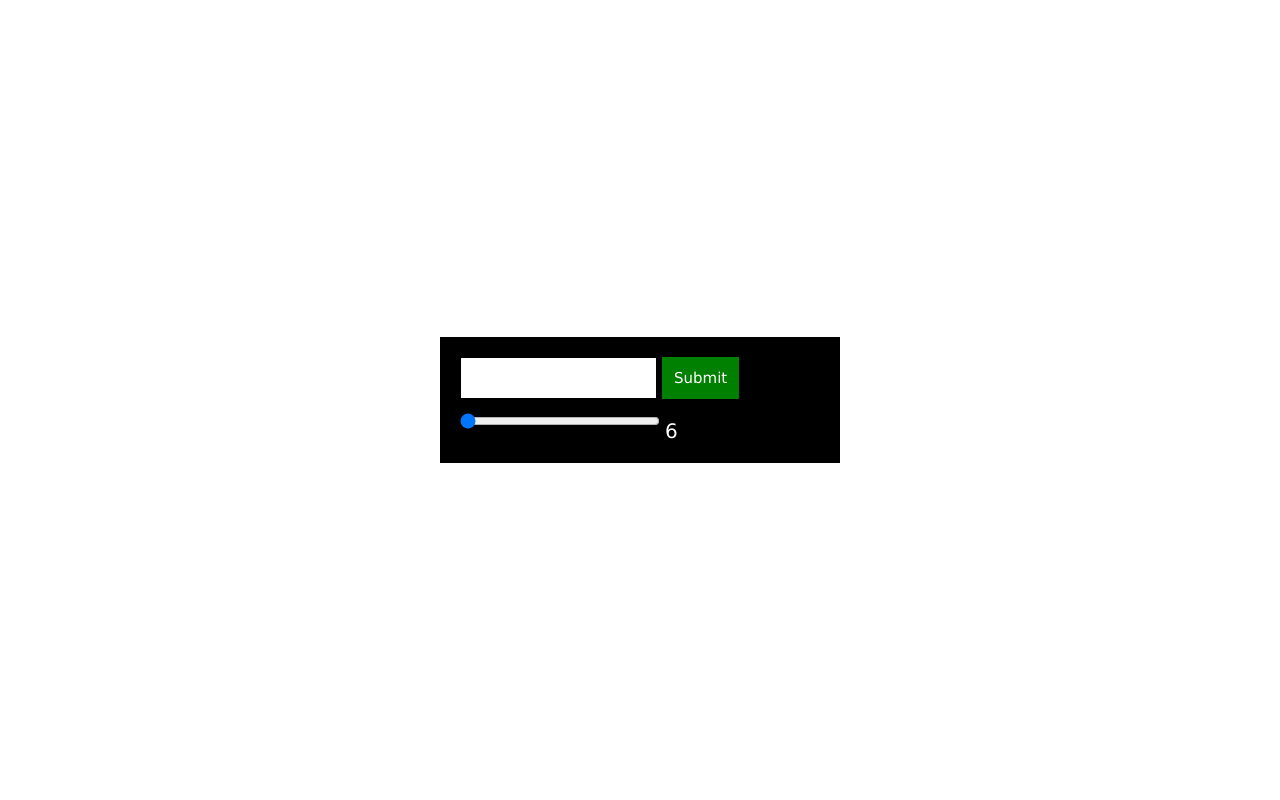
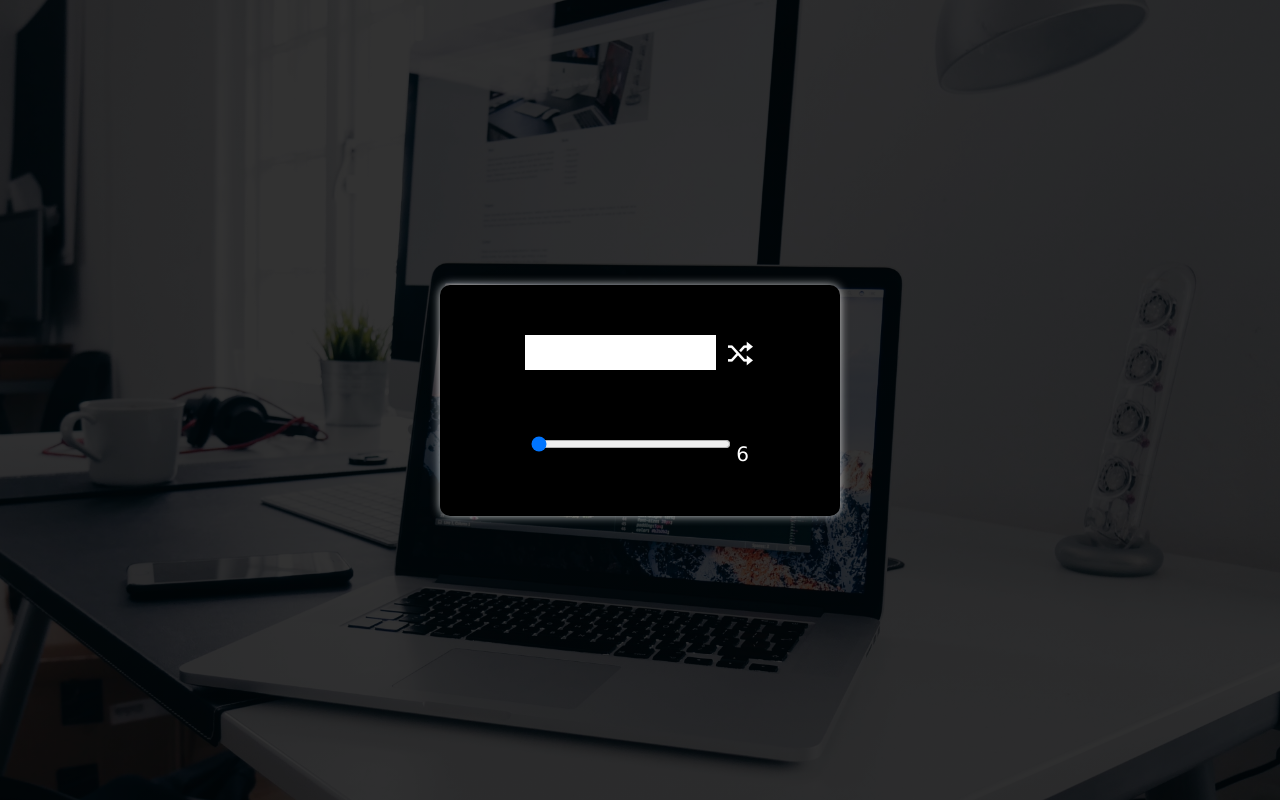
Before and after one commit to Bash-Abdul/Random-Password-Generator, a website: page index.html in a window 1280 px wide. Drawn offline with nearby package versions, Linux system fonts and the light colour scheme.

Commit message:
password

```diff
--- a/index.html
+++ b/index.html
@@ -6,6 +6,7 @@
     <meta name="viewport" content="width=device-width, initial-scale=1.0">
     <title>Document</title>
     <link rel="stylesheet" href="style.css">
+    <link href='https://unpkg.com/boxicons@2.1.4/css/boxicons.min.css' rel='stylesheet'>
 </head>
 <body>
 
@@ -22,12 +23,13 @@
         <!-- <p class="output"></p> -->
         <div class="top">
             <input type="text" class="input">
-            <input type="submit" value="Submit" class="btn" onclick="generatePass()">
+            <!-- <input type="submit" value="Submit" class="btn" onclick="generatePass()">   -->
+            <a href="#" onclick="generatePass()" class="shuffle bx bx-shuffle"></a>
         </div>
 
         <div class="bottom">
             <input type="range" id="range" min="6" max="15" value="6" oninput="generatePass()">
-            <p id="range-val">6</p>
+            <span id="range-val">6</span>
         </div>
     </div>
 
--- a/style.css
+++ b/style.css
@@ -15,8 +15,12 @@ html{
 }
 
 body{
+    background: linear-gradient(rgba(0,0,0,0.8), rgba(0,0,0,0.8)),url(pc.jpg);
     height: 100vh;
     width: 100vw;
+    background-size: cover;
+    background-position: center;
+    background-repeat: no-repeat;
     display: flex;
     align-items: center;
     justify-content: center;
@@ -25,18 +29,22 @@ body{
 }
 
 .container{
-    width: 40rem;
-    background: black;
+    /* width: 40rem; */
+    /* background: black;
+    background: white; */
     display: flex;
     /* align-items: center; */
     justify-content: center;
     flex-direction: column;
     padding: 2rem;
+    gap: 5rem;
+    color: black;
 }
 
 .top{
     display: flex;
-    gap: .5rem;
+    gap: 1rem;
+    align-items: center;
 }
 
 .bottom{
@@ -47,15 +55,21 @@ body{
 
 
 
-
+.shuffle{
+    color: white;
+    font-size: 3rem;
+}
 .output{
     font-size: 2rem;
     margin-bottom: 2rem;
 }
 
 .input{
-    padding: 1.2rem;
-    border: .1rem solid black;
+    padding: 1rem;
+    /* border: .1rem solid black; */
+    border-bottom: .2rem solid black;
+    /* background: rgba(0,0,0,0.8); */
+
 }
 
 .btn{
@@ -76,6 +90,18 @@ body{
     margin-top: 2rem;
     font-size: 2rem;
     color: white;
+}
+
+.container{
+    background: black;
+    width: 40rem;
+    padding: 5rem 2rem;
+    border-radius: 1rem;
+    box-shadow: 0 0 1rem rgba(255, 255, 255, .8);
+    display: flex;
+    align-items: center;
+    justify-content: center;
+    flex-direction: column;
 }
 
 /*
```
Also changed, not shown: package.json (added, +15 -0 lines), pc.jpg (added), print.jpg (added), 1 other file.
